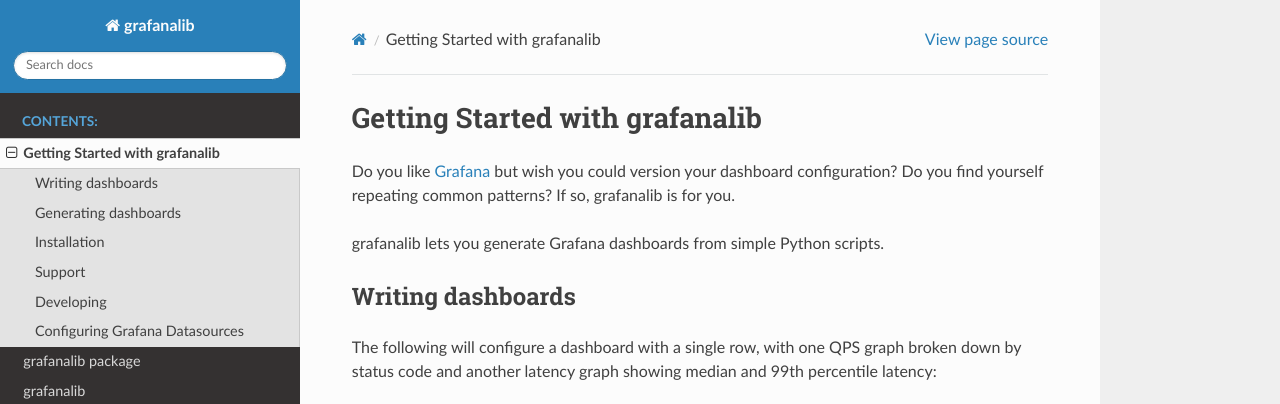
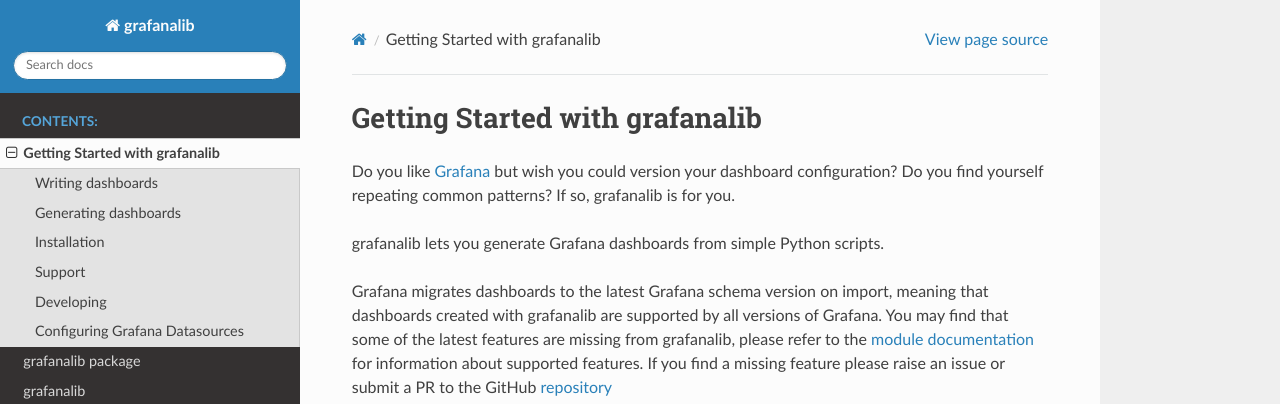
Before and after one commit to Justin121983/grafanalib, a Sphinx documentation site: the page built from docs/getting-started.rst, in a window 1280 px wide and 900 px high, cut to the strip 0-404 px from the top of the window. Built offline with Sphinx 7.4.7 and the Read the Docs theme 2.0.0, drawn with Linux system fonts in a browser that asks for light colours.

Commit message:
Add note to docs about supported grafana versions

```diff
--- a/docs/getting-started.rst
+++ b/docs/getting-started.rst
@@ -7,6 +7,14 @@ dashboard configuration? Do you find yourself repeating common patterns? If
 so, grafanalib is for you.
 
 grafanalib lets you generate Grafana dashboards from simple Python scripts.
+
+Grafana migrates dashboards to the latest Grafana schema version on import,
+meaning that dashboards created with grafanalib are supported by
+all versions of Grafana. You may find that some of the latest features are
+missing from grafanalib, please refer to the `module documentation
+<https://grafanalib.readthedocs.io/en/latest/api/modules.html>`_ for information
+about supported features. If you find a missing feature please raise an issue
+or submit a PR to the GitHub `repository <https://github.com/weaveworks/grafanalib>`_
 
 Writing dashboards
 ==================
```
